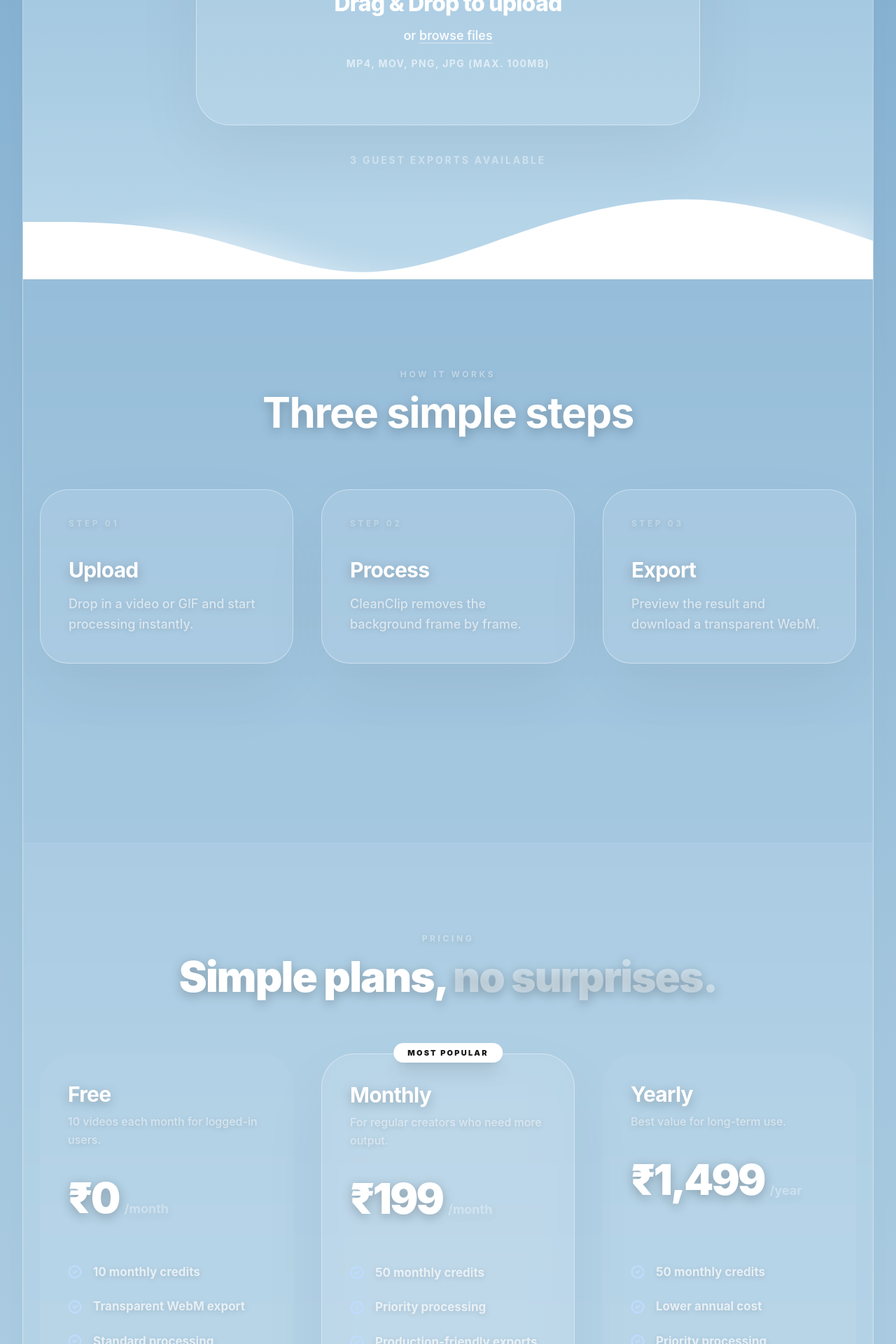
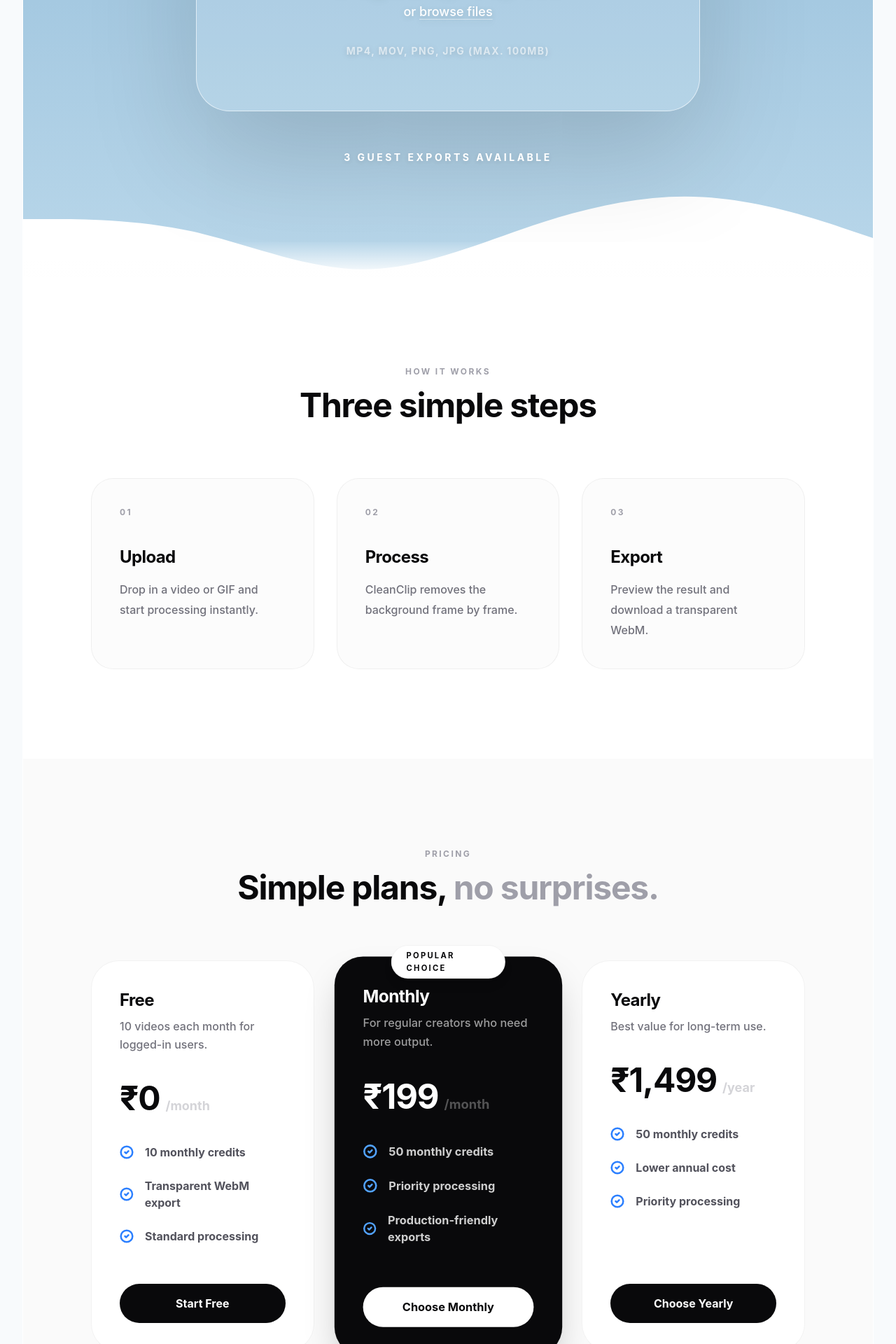
Before and after one commit to anishsarkars/cleanclip, a Next.js app: page / in a window 1280 px wide. Shown: the part 700-2620 px from the top of the page at 70% size. Built offline with nearby package versions, Linux system fonts and the light colour scheme; no server answers.

Commit message:
fix: isolated sky theme to hero with professional transition to white sections

```diff
--- a/src/app/components/HeroSection.tsx
+++ b/src/app/components/HeroSection.tsx
@@ -1,7 +1,7 @@
 "use client";
 
 import { useCallback, useRef, useState } from "react";
-import { Upload, ArrowRight } from "lucide-react";
+import { Upload } from "lucide-react";
 
 interface HeroSectionProps {
   onFileSelected: (file: File) => void;
@@ -36,14 +36,14 @@ export default function HeroSection({ onFileSelected, helperText }: HeroSectionP
       <div className="absolute inset-0 bg-sky -z-10" />
 
       {/* Fluffy Animated Clouds at bottom */}
-      <div className="absolute bottom-0 left-0 right-0 h-96 -z-10 opacity-80 animate-clouds">
+      <div className="absolute bottom-0 left-0 right-0 h-[600px] -z-10 opacity-80 animate-clouds">
          <svg viewBox="0 0 1440 320" className="absolute bottom-0 w-full h-auto translate-y-20">
             <path fill="#ffffff" fillOpacity="1" d="M0,128L48,128C96,128,192,128,288,149.3C384,171,480,213,576,213.3C672,213,768,171,864,138.7C960,107,1056,85,1152,90.7C1248,96,1344,128,1392,144L1440,160L1440,320L1392,320C1344,320,1248,320,1152,320C1056,320,960,320,864,320C768,320,672,320,576,320C480,320,384,320,288,320C192,320,96,320,48,320L0,320Z"></path>
          </svg>
-         <svg viewBox="0 0 1440 320" className="absolute bottom-4 w-full h-auto translate-y-24 opacity-50 blur-xl">
-            <path fill="#ffffff" fillOpacity="1" d="M0,224L48,202.7C96,181,192,139,288,144C384,149,480,203,576,224C672,245,768,235,864,208C960,181,1056,139,1152,122.7C1248,107,1344,117,1392,122.7L1440,128L1440,320L1392,320C1344,320,1248,320,1152,320C1056,320,960,320,864,320C768,320,672,320,576,320C480,320,384,320,288,320C192,320,96,320,48,320L0,320Z"></path>
-         </svg>
       </div>
+
+      {/* Hero-to-White Fade Transition (Vignette) */}
+      <div className="absolute inset-x-0 bottom-0 h-64 hero-vignette pointer-events-none z-0" />
 
       <div className="relative z-10 mx-auto flex w-full max-w-[1000px] flex-col items-center text-center">
 
@@ -51,11 +51,9 @@ export default function HeroSection({ onFileSelected, helperText }: HeroSectionP
            Clean up and process<br/>your clips instantly
         </h1>
 
-        <p className="mb-10 max-w-[620px] text-lg font-medium text-white/80 md:text-[20px] leading-relaxed animate-fade-in delay-100 shadow-subtext">
+        <p className="mb-20 max-w-[620px] text-lg font-medium text-white/90 md:text-[20px] leading-relaxed animate-fade-in delay-100 shadow-subtext">
            Our professional tool for instant background removal and<br className="hidden md:block"/> asset cleaning, offering a flawless creative pipeline.
         </p>
-
-        <div className="mb-20" /> {/* Spacer instead of button */}
 
         {/* The Aero Glow Upload Card (match exact style) */}
         <div className="w-full max-w-[720px] animate-fade-in delay-300">
@@ -72,23 +70,23 @@ export default function HeroSection({ onFileSelected, helperText }: HeroSectionP
               if (file) handleFile(file);
             }}
             onClick={() => inputRef.current?.click()}
-            className={`group flex min-h-[380px] cursor-pointer flex-col items-center justify-center glass-aero rounded-[48px] border-[1.5px] transition-all duration-300 ${
+            className={`group flex min-h-[400px] cursor-pointer flex-col items-center justify-center glass-aero rounded-[48px] border-[1.5px] transition-all duration-500 hover:scale-[1.01] ${
               isDragging
                 ? "border-white bg-white/20"
-                : "border-white/40 bg-white/10 hover:bg-white/15"
+                : "border-white/60 bg-white/10 hover:bg-white/15"
             }`}
           >
-            <div className="mb-6 flex h-20 w-20 items-center justify-center">
-               <Upload className="w-14 h-14 text-white" strokeWidth={1} />
+            <div className="mb-8 flex h-20 w-20 items-center justify-center bg-white/10 rounded-3xl border border-white/20 shadow-inner group-hover:scale-110 transition-transform duration-500">
+               <Upload className="w-12 h-12 text-white" strokeWidth={1} />
             </div>
 
-            <h2 className="mb-2 text-[32px] font-extrabold tracking-tight text-white">
+            <h2 className="mb-2 text-[32px] font-extrabold tracking-tight text-white shadow-text">
                Drag & Drop to upload
             </h2>
-            <p className="text-white font-medium text-lg">
-               or <span className="underline decoration-white/50 underline-offset-4 hover:text-blue-50 transition-colors">browse files</span>
+            <p className="text-white font-medium text-lg shadow-subtext">
+               or <span className="underline decoration-white/50 underline-offset-4 hover:text-blue-100 transition-colors">browse files</span>
             </p>
-            <p className="mt-4 text-white/60 text-sm font-bold uppercase tracking-widest">
+            <p className="mt-8 text-white/60 text-sm font-bold uppercase tracking-widest shadow-subtext">
                MP4, MOV, PNG, JPG (max. 100MB)
             </p>
 
@@ -111,7 +109,7 @@ export default function HeroSection({ onFileSelected, helperText }: HeroSectionP
           )}
 
           {helperText && !error && (
-            <div className="animate-fade-in mt-10 text-sm font-bold text-white/40 uppercase tracking-[0.2em]">
+            <div className="animate-fade-in mt-14 text-sm font-bold text-white uppercase tracking-[0.25em] shadow-subtext">
                {helperText}
             </div>
           )}
--- a/src/app/components/HowItWorks.tsx
+++ b/src/app/components/HowItWorks.tsx
@@ -17,25 +17,25 @@ const STEPS = [
 
 export default function HowItWorks() {
   return (
-    <section id="how-it-works" className="py-32 relative">
-      <div className="mx-auto max-w-[1240px] px-6">
+    <section id="how-it-works" className="bg-white py-24 md:py-32">
+      <div className="section-container">
         <div className="mb-20 text-center animate-fade-in">
-          <p className="mb-4 text-xs font-bold uppercase tracking-[0.3em] text-white/40 shadow-subtext">
+          <p className="mb-4 text-xs font-bold uppercase tracking-[0.2em] text-zinc-400">
             How it works
           </p>
-          <h2 className="text-5xl md:text-6xl font-bold tracking-tight text-white mb-2 shadow-text">
+          <h2 className="text-4xl md:text-5xl font-bold tracking-tight text-zinc-950">
             Three simple steps
           </h2>
         </div>
 
-        <div className="grid gap-10 md:grid-cols-3">
+        <div className="grid gap-8 md:grid-cols-3">
           {STEPS.map((step, index) => (
-            <div key={step.title} className="glass-aero rounded-[40px] p-10 border-white/20 transition-transform duration-500 hover:-translate-y-2 group">
-              <div className="mb-10 text-xs font-bold uppercase tracking-[0.3em] text-white/30 group-hover:text-white/60 transition-colors shadow-subtext">
-                Step 0{index + 1}
+            <div key={step.title} className="rounded-[32px] border border-black/5 bg-zinc-50/50 p-10 transition-all hover:shadow-[0_20px_60px_rgba(0,0,0,0.03)] hover:scale-[1.02]">
+              <div className="mb-10 text-xs font-bold uppercase tracking-[0.2em] text-zinc-400">
+                0{index + 1}
               </div>
-              <h3 className="mb-4 text-3xl font-bold tracking-tight text-white shadow-text">{step.title}</h3>
-              <p className="m-0 text-lg leading-relaxed text-white/60 font-medium shadow-subtext">{step.description}</p>
+              <h3 className="mb-4 text-2xl font-bold tracking-tight text-zinc-950">{step.title}</h3>
+              <p className="m-0 text-[16px] leading-[1.8] text-zinc-500 font-medium">{step.description}</p>
             </div>
           ))}
         </div>
--- a/src/app/components/PricingSection.tsx
+++ b/src/app/components/PricingSection.tsx
@@ -38,47 +38,47 @@ interface PricingSectionProps {
 
 export default function PricingSection({ onUpgrade }: PricingSectionProps) {
   return (
-    <section id="pricing" className="py-32 bg-white/5 border-y border-white/10">
-      <div className="mx-auto max-w-[1240px] px-6">
+    <section id="pricing" className="bg-[#FAFAFA] py-24 md:py-32">
+      <div className="section-container">
         <div className="mb-20 text-center animate-fade-in">
-          <p className="mb-4 text-xs font-bold uppercase tracking-[0.3em] text-white/40 shadow-subtext">
+          <p className="mb-4 text-xs font-bold uppercase tracking-[0.2em] text-zinc-400">
             Pricing
           </p>
-          <h2 className="text-5xl md:text-6xl font-black tracking-[-0.03em] text-white shadow-text">
-             Simple plans, <span className="text-white/40">no surprises.</span>
+          <h2 className="text-4xl md:text-5xl font-bold tracking-tight text-zinc-950">
+             Simple plans, <span className="text-zinc-400">no surprises.</span>
           </h2>
         </div>
 
-        <div className="grid gap-10 lg:grid-cols-3">
+        <div className="grid gap-8 lg:grid-cols-3">
           {PLANS.map((plan) => (
             <div
               key={plan.id}
-              className={`relative rounded-[48px] p-10 flex flex-col transition-all duration-700 hover:shadow-[0_48px_140px_rgba(0,0,0,0.15)] group ${
+              className={`relative rounded-[40px] p-10 flex flex-col transition-all duration-500 hover:shadow-[0_40px_100px_rgba(0,0,0,0.05)] group ${
                 plan.featured
-                  ? "glass-aero border-white shadow-2xl bg-white/20"
-                  : "bg-white/5 border-white/10 hover:bg-white/10"
+                  ? "bg-zinc-950 text-white shadow-2xl scale-[1.02]"
+                  : "bg-white border border-black/5 text-zinc-950 hover:bg-zinc-50/50"
               }`}
             >
               {plan.featured && (
-                <div className="absolute -top-4 left-1/2 -translate-x-1/2 bg-white text-zinc-900 px-5 py-1.5 rounded-full text-[11px] font-black uppercase tracking-[0.2em] shadow-xl">
-                   Most Popular
+                <div className="absolute -top-4 left-1/2 -translate-x-1/2 bg-white text-zinc-950 px-5 py-1.5 rounded-full text-[11px] font-bold uppercase tracking-[0.2em] shadow-lg border border-black/5">
+                   Popular Choice
                 </div>
               )}
 
-              <div className="mb-10 lg:h-[220px]">
-                 <h3 className="text-3xl font-bold tracking-tight text-white mb-2 shadow-text">{plan.name}</h3>
-                 <p className="text-white/50 font-medium text-base mb-10 leading-relaxed shadow-subtext">{plan.description}</p>
+              <div className="mb-10">
+                 <h3 className="text-2xl font-bold tracking-tight mb-2">{plan.name}</h3>
+                 <p className={`text-base font-medium mb-10 leading-relaxed ${plan.featured ? "text-white/60" : "text-zinc-500"}`}>{plan.description}</p>
 
-                 <div className="flex items-baseline gap-2 text-white shadow-text">
-                   <span className="text-6xl font-black tracking-[-0.05em]">{plan.price}</span>
-                   <span className="text-lg font-bold opacity-30">{plan.cadence}</span>
+                 <div className="flex items-baseline gap-2">
+                   <span className="text-5xl font-bold tracking-tight">{plan.price}</span>
+                   <span className={`text-lg font-bold ${plan.featured ? "text-white/30" : "text-zinc-300"}`}>{plan.cadence}</span>
                  </div>
               </div>
 
               <div className="mb-14 space-y-6 flex-1">
                 {plan.features.map((feature) => (
-                  <div key={feature} className="flex items-center gap-4 text-[17px] font-bold text-white/70 shadow-subtext">
-                    <CheckCircle2 className="w-5 h-5 text-blue-200" strokeWidth={3} />
+                  <div key={feature} className={`flex items-center gap-4 text-[16px] font-bold ${plan.featured ? "text-white/80" : "text-zinc-600"}`}>
+                    <CheckCircle2 className={`w-5 h-5 ${plan.featured ? "text-blue-400" : "text-blue-500"}`} strokeWidth={3} />
                     {feature}
                   </div>
                 ))}
@@ -86,10 +86,10 @@ export default function PricingSection({ onUpgrade }: PricingSectionProps) {
 
               <button
                 onClick={() => onUpgrade(plan.id)}
-                className={`w-full h-16 rounded-[24px] text-lg font-bold transition-all active:scale-95 ${
+                className={`w-full h-14 rounded-full text-base font-bold transition-all active:scale-95 ${
                   plan.featured
-                    ? "bg-white text-zinc-950 hover:scale-[1.02] shadow-[0_12px_40px_rgba(255,255,255,0.2)]"
-                    : "bg-white/20 text-white hover:bg-white/30 border border-white/20"
+                    ? "bg-white text-zinc-950 hover:bg-zinc-100 shadow-[0_12px_40px_rgba(255,b255,255,0.1)]"
+                    : "bg-zinc-950 text-white hover:bg-black"
                 }`}
               >
                 {plan.id === "free" ? "Start Free" : `Choose ${plan.name}`}
--- a/src/app/globals.css
+++ b/src/app/globals.css
@@ -83,11 +83,15 @@
 }
 
 .glass-aero {
-  @apply bg-white/10 backdrop-blur-[40px] border border-white/40 shadow-[0_40px_100px_rgba(0,0,0,0.05)];
+  @apply bg-white/10 backdrop-blur-[40px] border border-white/60 shadow-[0_64px_160px_rgba(0,0,0,0.15)];
 }
 
 .bg-sky {
   background: linear-gradient(180deg, #7BAACF 0%, #A5C9E1 60%, #B9D7EA 100%);
+}
+
+.hero-vignette {
+  background: linear-gradient(to bottom, transparent 80%, rgba(255,255,255,1) 100%);
 }
 
 .shadow-text {
--- a/src/app/page.tsx
+++ b/src/app/page.tsx
@@ -303,9 +303,9 @@ export default function Home() {
   const showOnboarding = Boolean(user && userInfo?.plan === "none");
 
   return (
-    <main className="min-h-screen bg-sky p-4 md:p-8">
+    <main className="min-h-screen bg-[#F8FAFC]">
       {/* Outer Card Wrap (Reference Style) */}
-      <div className="relative min-h-[calc(100vh-4rem)] md:min-h-[calc(100vh-8rem)] bg-white/5 border-[1px] border-white/40 rounded-[48px] overflow-hidden shadow-[0_40px_120px_rgba(0,0,0,0.05)] backdrop-blur-[2px]">
+      <div className="outer-shell bg-white min-h-[calc(100vh-4rem)] md:min-h-[calc(100vh-8rem)]">
 
         <Navbar />
 
@@ -322,10 +322,10 @@ export default function Home() {
         )}
 
         {appState === "idle" && (
-          <div className="animate-fade-in pb-20">
+          <div className="animate-fade-in flex flex-col">
             <HeroSection onFileSelected={handleFileSelected} helperText={helperText ?? creditLabel} />
 
-            <div className="space-y-32">
+            <div className="relative z-10">
                <HowItWorks />
                <PricingSection onUpgrade={handlePlanSelection} />
                <Footer />
@@ -334,16 +334,18 @@ export default function Home() {
         )}
 
         {appState === "processing" && selectedFile && (
+          <div className="min-h-[80vh] flex items-center justify-center p-12">
             <ProcessingScreen
               fileName={selectedFile.name}
               progress={progress}
               step={step}
               startTime={jobStartTime}
             />
+          </div>
         )}
 
         {appState === "result" && selectedFile && processedUrl && (
-          <div className="animate-fade-in">
+          <div className="animate-fade-in pt-12">
             <ResultSection
               originalUrl={originalUrl}
               processedUrl={processedUrl}
@@ -351,31 +353,28 @@ export default function Home() {
               onReset={handleReset}
               onDownload={handleDownload}
             />
+            <div className="mt-20">
                <Footer />
+            </div>
           </div>
         )}
 
         {appState === "error" && (
-          <section className="flex min-h-[60vh] items-center justify-center px-6">
-            <div className="w-full max-w-xl glass-aero rounded-[48px] p-12 text-center text-white">
-              <h2 className="text-4xl font-bold mb-4 tracking-tight">Something went wrong</h2>
-              <div className="bg-white/10 p-6 rounded-3xl mb-10 text-left border border-white/20">
-                 <p className="font-mono text-sm leading-7 break-words opacity-80">{errorMsg}</p>
+          <section className="flex min-h-[80vh] items-center justify-center px-6">
+            <div className="w-full max-w-xl bg-white border border-black/5 rounded-[48px] p-12 text-center shadow-xl">
+              <h2 className="text-4xl font-bold mb-4 tracking-tight text-zinc-950">Something went wrong</h2>
+              <div className="bg-zinc-50 p-6 rounded-3xl mb-10 text-left border border-black/5">
+                 <p className="font-mono text-sm leading-7 break-words text-zinc-600">{errorMsg}</p>
               </div>
               <button
                 onClick={handleReset}
-                className="w-full h-14 rounded-full bg-white text-zinc-950 font-bold hover:scale-105 active:scale-95 transition-all"
+                className="w-full h-14 rounded-full bg-zinc-950 text-white font-bold hover:scale-[1.02] active:scale-95 transition-all shadow-lg"
               >
                 Go back to home
               </button>
             </div>
           </section>
         )}
-
-        <div className="mt-auto px-12 py-10 flex justify-between items-center text-white/40 font-bold text-[10px] uppercase tracking-[0.4em]">
-           <span>Neural Pipeline 4.0</span>
-           <span>CleanClip AI</span>
-        </div>
       </div>
     </main>
   );
```
Also changed, not shown: src/app/components/Footer.tsx (+6 -6 lines). Lines whose indentation alone changed are shown as unchanged.
